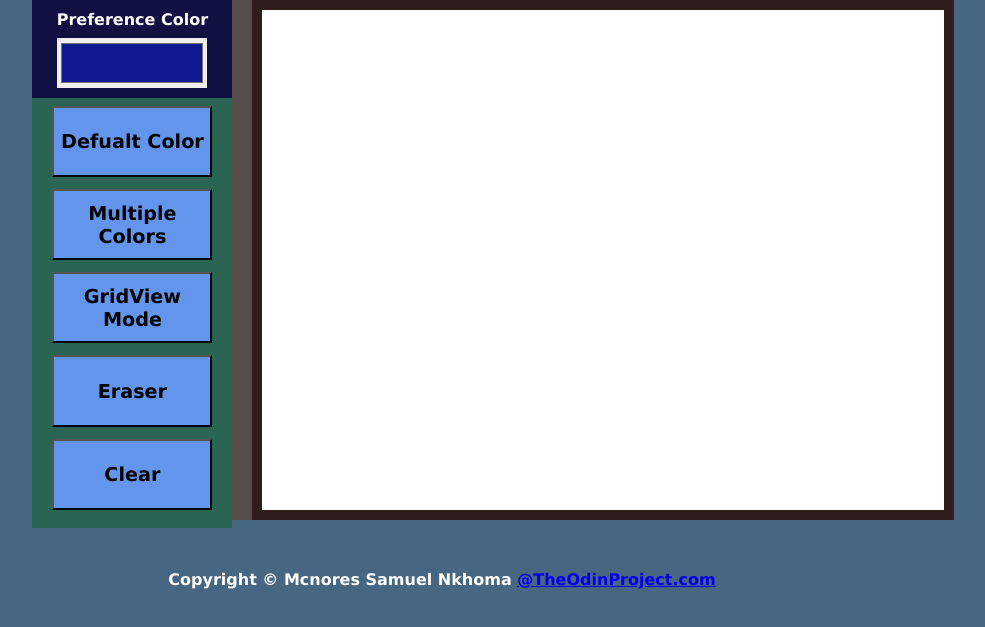
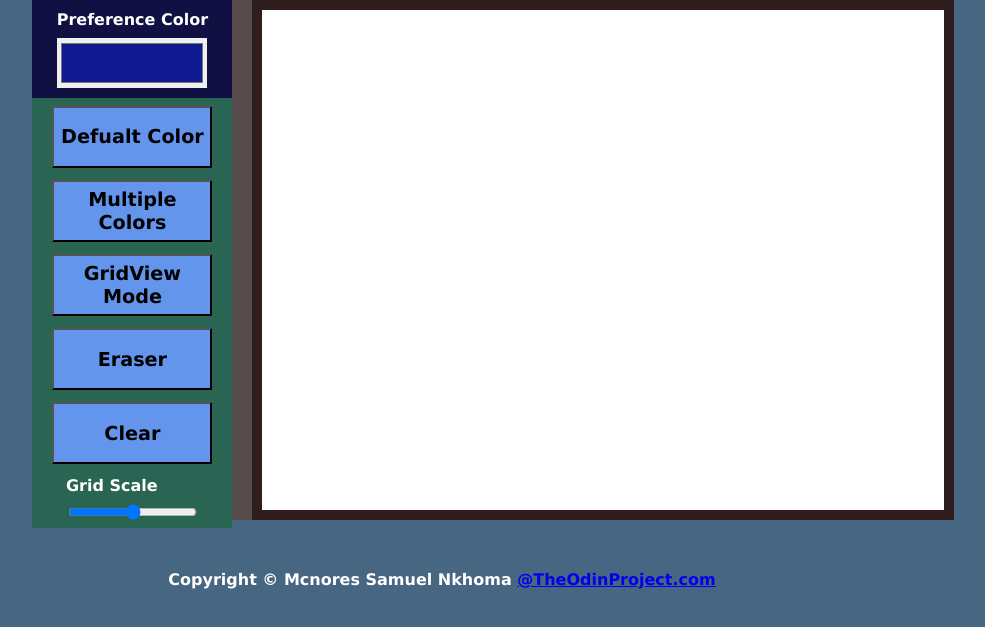
Before and after one commit to Mcnores-Samuel/-Project-Etch-a-Sketch-, a plain HTML site: page index.html in a window 1280 px wide. Shown: the part 81-708 px from the top of the page, without its empty margins (198-1183 px from the left). Drawn offline with Linux system fonts and the light colour scheme.

Commit message:
updating css and adding a scaling feature for grid number being scaled

```diff
--- a/index.css
+++ b/index.css
@@ -88,3 +88,8 @@ button {
 footer {
     padding-bottom: 10px;
 }
+
+.scale {
+    display: flex;
+    flex-direction: column;
+}
--- a/index.html
+++ b/index.html
@@ -21,6 +21,10 @@
                         <button id="render">GridView Mode</button>
                         <button id="Eraser">Eraser</button>
                         <button id="Clear">Clear</button>
+                        <div class="scale">
+                            <label for="scale">Grid Scale</label>
+                            <input type="range" min="1" max="64" id="scale">
+                        </div>
                     </div>
             </div>
             <div class="grid-container">
```
